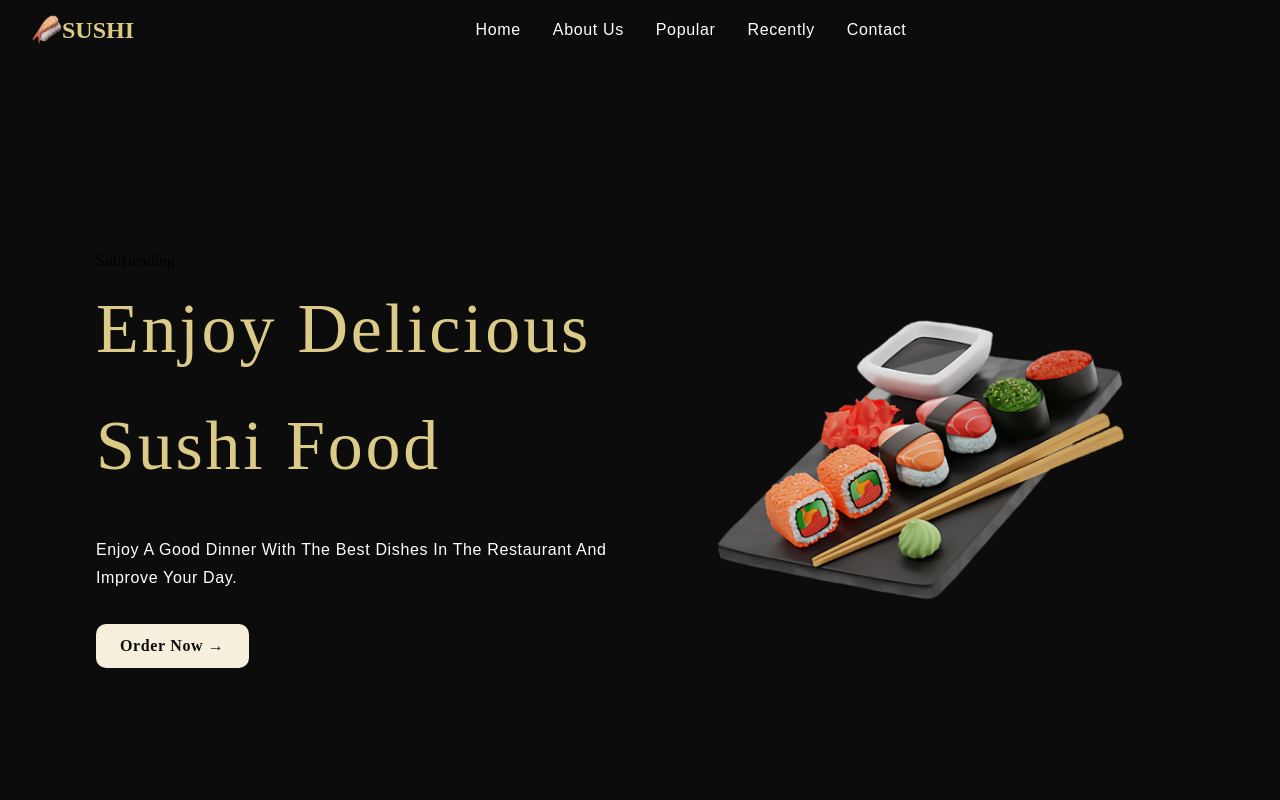
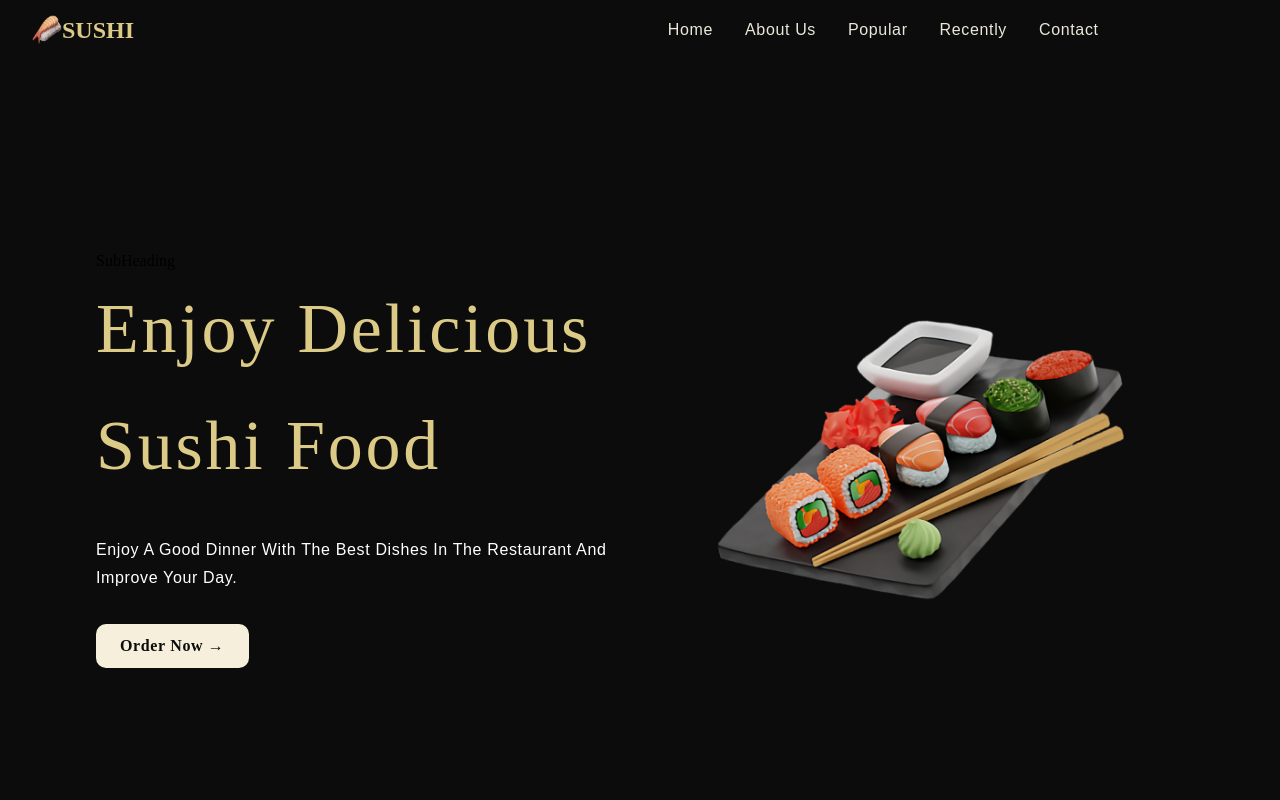
Before and after one commit to yesayajones/restaurant, a React (Create React App) app: page / in a window 1280 px wide. Shown: the top 800 px of the page. Built offline with nearby package versions, Linux system fonts and the light colour scheme; a web font is replaced by a local one.

Commit message:
chore: Use flex basis to space the NavBar elements

```diff
--- a/src/components/Navbar/Navbar.css
+++ b/src/components/Navbar/Navbar.css
@@ -15,6 +15,7 @@
 	height: 10px;
 	font-family: 'Lora', serif;
 	color: #dcca87;
+	flex-basis: 40%;
 }
 
 .app__navbar-logo img {
@@ -29,15 +30,17 @@
 	align-items: center;
 
 	list-style: none;
+	flex-basis: 60%;
 }
 
 .app__navbar-links li {
 	margin: 0 1rem;
 	cursor: pointer;
+	color: #ebe7db;
 }
 
 .app__navbar-links li:hover {
-	color: var(--color-grey);
+	color: #dcca87;
 }
 
 .app__navbar-login {
```
